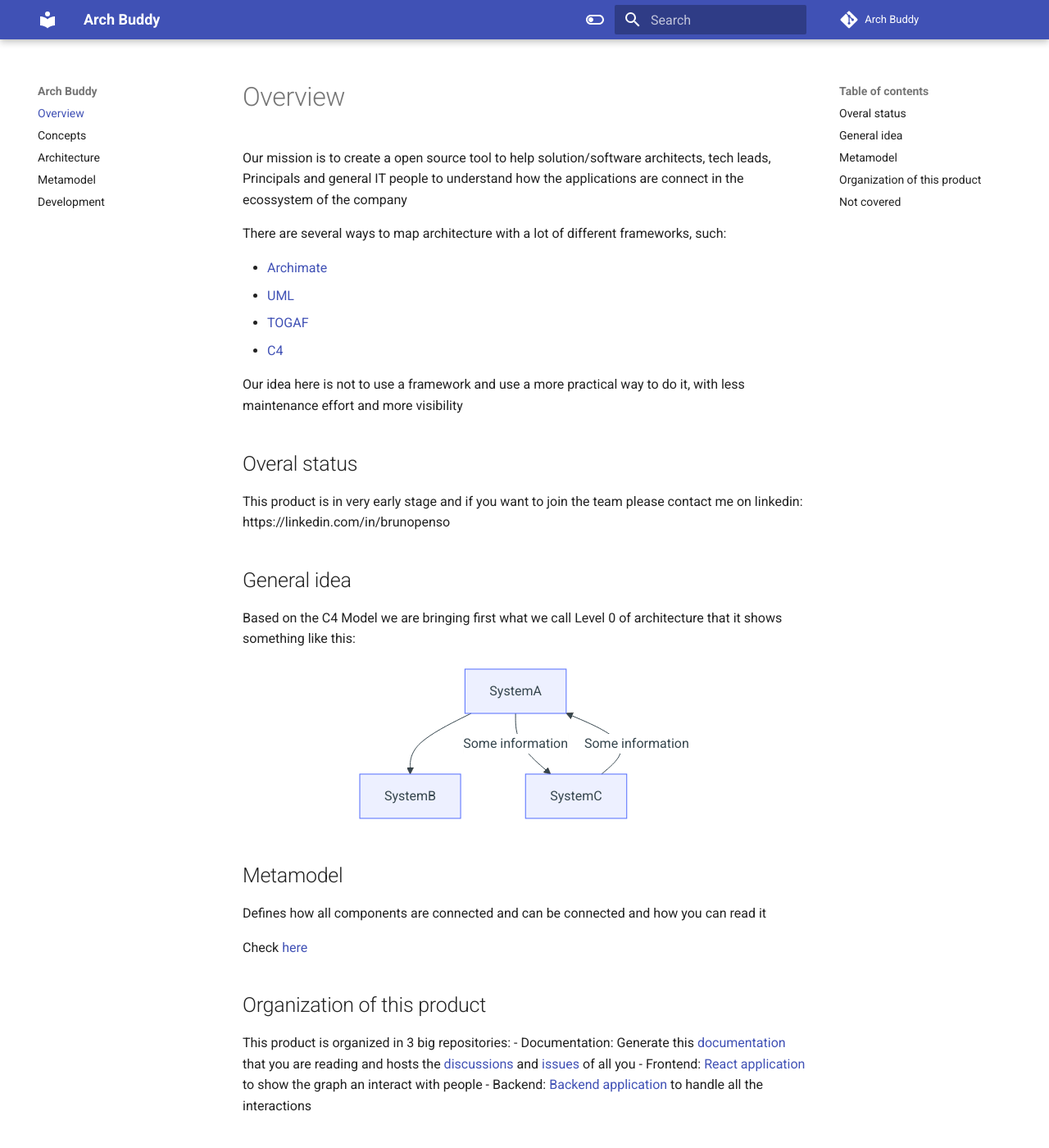
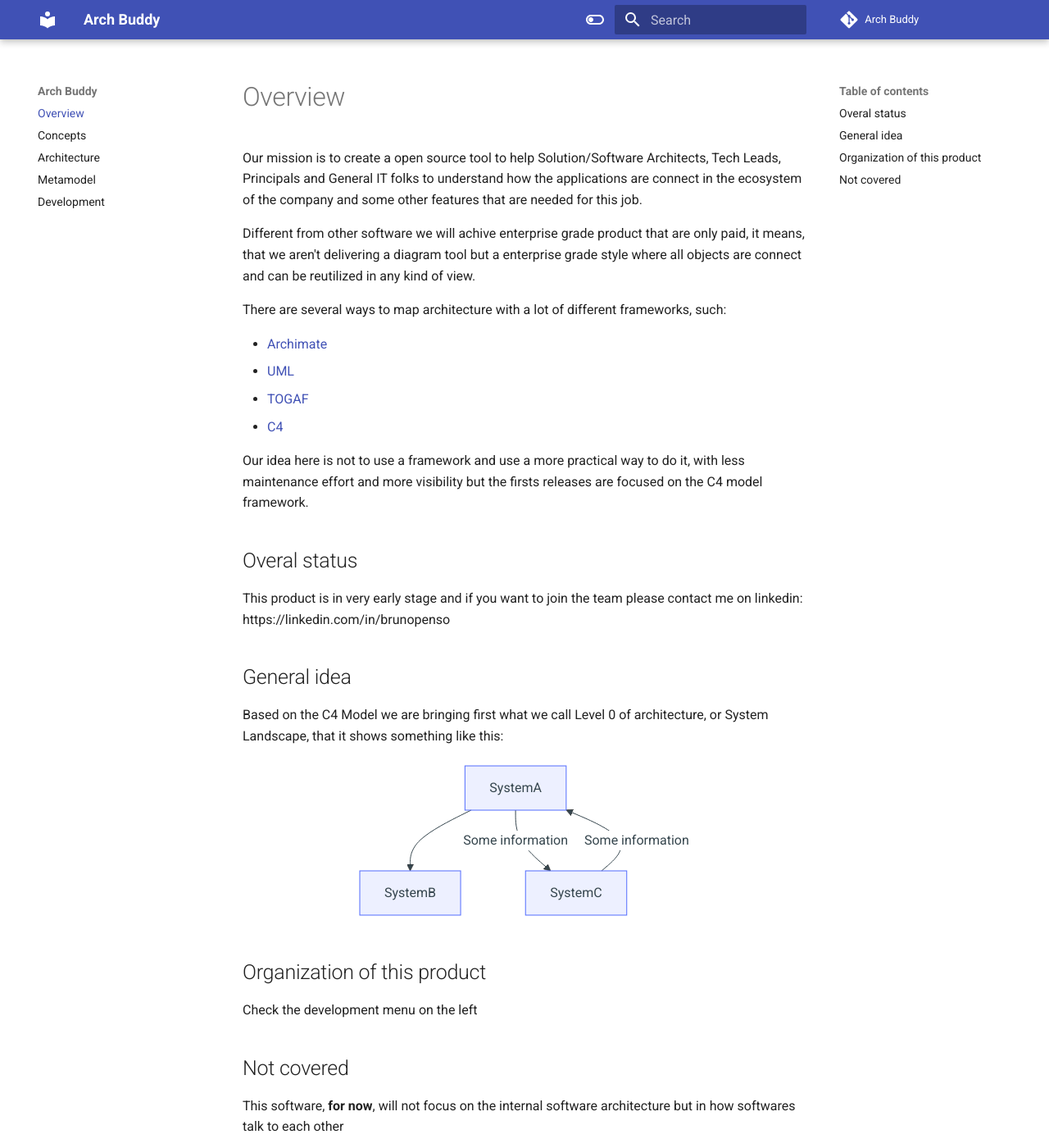
Before and after one commit to archbuddy/documentation, an MkDocs documentation site: the page built from docs/index.md, in a window 1280 px wide and 1400 px high. Shown: the whole window at 82% size. Built offline with MkDocs 1.6.1 and Material for MkDocs 9.7.7, drawn with Linux system fonts in a browser that asks for light colours; comment, search, counter and statistics services are not loaded.

Commit message:
update and fixes

````diff
--- a/docs/index.md
+++ b/docs/index.md
@@ -1,6 +1,8 @@
 # Overview
 
-Our mission is to create a open source tool to help solution/software architects, tech leads, Principals and general IT people to understand how the applications are connect in the ecossystem of the company
+Our mission is to create a open source tool to help Solution/Software Architects, Tech Leads, Principals and General IT folks to understand how the applications are connect in the ecosystem of the company and some other features that are needed for this job.
+
+Different from other software we will achive enterprise grade product that are only paid, it means, that we aren't delivering a diagram tool but a enterprise grade style where all objects are connect and can be reutilized in any kind of view.
 
 There are several ways to map architecture with a lot of different frameworks, such:
 
@@ -9,14 +11,14 @@ There are several ways to map architecture with a lot of different frameworks, s
 - [TOGAF](https://www.opengroup.org/togaf)
 - [C4](https://c4model.com/)
 
-Our idea here is not to use a framework and use a more practical way to do it, with less maintenance effort and more visibility
+Our idea here is not to use a framework and use a more practical way to do it, with less maintenance effort and more visibility but the firsts releases are focused on the C4 model framework.
 
 ## Overal status
 This product is in very early stage and if you want to join the team please contact me on linkedin: https://linkedin.com/in/brunopenso
 
 ## General idea
 
-Based on the C4 Model we are bringing first what we call Level 0 of architecture that it shows something like this:
+Based on the C4 Model we are bringing first what we call Level 0 of architecture, or System Landscape, that it shows something like this:
 
 <div style="text-align: center">
 ``` mermaid
@@ -27,16 +29,8 @@ graph TD;
 ```
 </div>
 
-## Metamodel
-Defines how all components are connected and can be connected and how you can read it
-
-Check [here](./metamodel.md)
-
 ## Organization of this product
-This product is organized in 3 big repositories:
-- Documentation: Generate this [documentation](https://github.com/archbuddy/documentation) that you are reading and hosts the [discussions](https://github.com/archbuddy/documentation/discussions) and [issues](https://github.com/archbuddy/documentation/issues) of all you
-- Frontend: [React application](https://github.com/archbuddy/frontend) to show the graph an interact with people
-- Backend: [Backend application](https://github.com/archbuddy/backend) to handle all the interactions
+Check the development menu on the left
 
 ## Not covered
 This software, **for now**, will not focus on the internal software architecture but in how softwares talk to each other
````
Also changed, not shown: README.md (+4 -4 lines), docs/development.md (+13 -1 lines).
